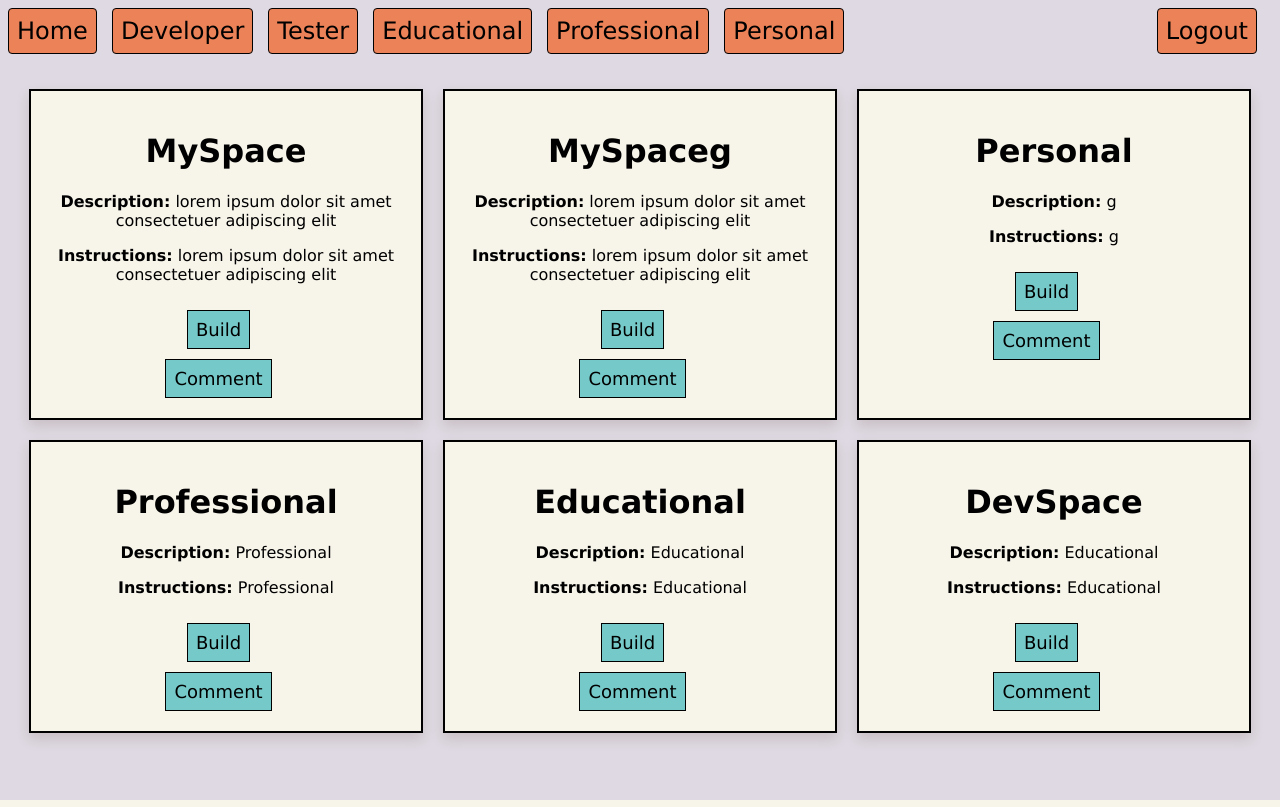
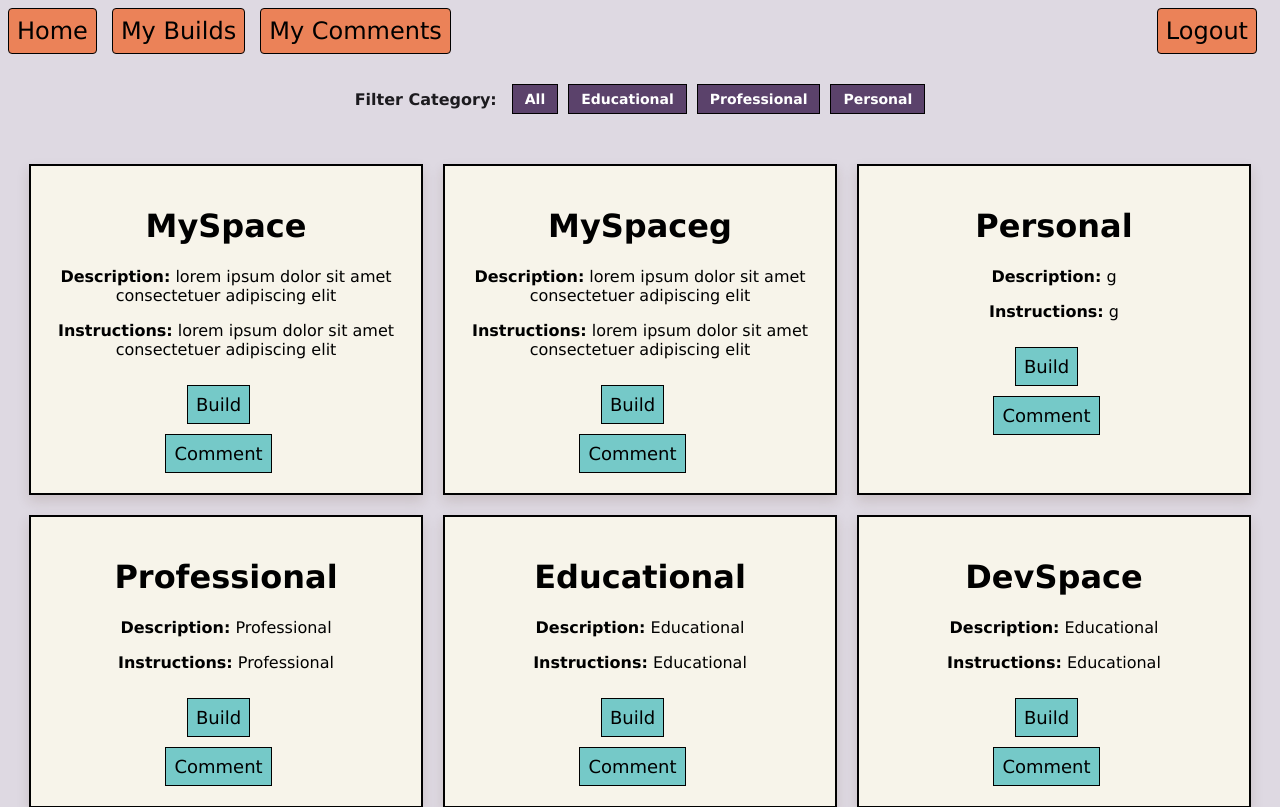
Before and after one commit to alessandrofiorella-adelphi/software-testing-devspace, a Flask app: page / in a window 1280 px wide. Shown: the top 807 px of the page. Run offline with Flask 3, Linux system fonts and the light colour scheme; a user stored in the database is signed in; data comes from the database, SQL or seed files in the repository.

Commit message:
Updated the styling of the filters on the homepage. Changed the "Developer" and "Tester" buttons to reflect their use as "My Builds" and "My Comments".

```diff
--- a/static/style.css
+++ b/static/style.css
@@ -50,6 +50,47 @@
 
 .navbar .active {
 	background: #C0B9DD;
+}
+
+/*
+*	Build Filter Layout Control System
+*/
+.filter-bar {
+    display: flex;
+    align-items: center;
+    justify-content: center;
+    margin: 20px auto;
+    padding: 10px;
+    width: fit-content;
+}
+
+.filter-label {
+    font-size: 16px;
+    font-weight: bold;
+    color: #1C1B1F;
+    margin-right: 15px;
+}
+
+.filter-tag {
+    padding: 6px 12px;
+    margin-right: 10px;
+    border: 1.5px solid black;
+    border-radius: 0;
+    text-decoration: none;
+    color: #FFFFFF;
+    font-size: 14px;
+    font-weight: bold;
+    background: #5B426B;
+    transition: background-color 0.2s ease;
+}
+
+.filter-tag:last-child {
+    margin-right: 0;
+}
+
+.filter-tag:hover {
+    background-color: #422F4E;
+    color: #FFFFFF;
 }
 
 /*
@@ -293,13 +334,20 @@
     white-space: nowrap;
 }
 
-
 /*
 *	Responsive Design
 */
 @media (max-width: 600px) {
   #gridContainer {
     grid-template-columns: 1fr;
+  }
+  .filter-bar {
+      flex-direction: column;
+      gap: 8px;
+  }
+  .filter-label {
+      margin-right: 0;
+      margin-bottom: 5px;
   }
 }
 
--- a/templates/dev.html
+++ b/templates/dev.html
@@ -9,6 +9,10 @@
 
 <div class="navbar">
     <a href="{{ url_for('home') }}">Home</a>
+    {% if current_user.is_dev %}
+    <a href="{{ url_for('dev') }}"> My Builds </a>
+    <a href="{{ url_for('tester') }}"> My Comments </a>
+    {% endif %}
 </div>
 <center>
     <button class="button" id="uploadBuildTriggerBtn"> Upload New Build </button>
--- a/templates/index.html
+++ b/templates/index.html
@@ -12,32 +12,28 @@
     {% endif %}
 </div>
 
-
 <div class="navbar">
     <a href="{{ url_for('home') }}">Home</a>
     {% if current_user.is_dev %}
-    <a href="{{ url_for('dev') }}"> Developer </a>
-    <a href="{{ url_for('tester') }}"> Tester </a>
-    {% else %}
-    <a href="{{ url_for('tester') }}"> Dashboard </a>
+    <a href="{{ url_for('dev') }}"> My Builds </a>
+    <a href="{{ url_for('tester') }}"> My Comments </a>
     {% endif %}
-    <a href="{{ url_for('educational') }}">Educational</a>
-    <a href="{{ url_for('professional') }}">Professional</a>
-    <a href="{{ url_for('personal') }}">Personal</a>
+</div>
+
+<div class="filter-bar" role="navigation" aria-label="Build Project Category Filters">
+    <span class="filter-label">Filter Category:</span>
+    <a href="{{ url_for('home') }}" class="filter-tag">All</a>
+    <a href="{{ url_for('educational') }}" class="filter-tag">Educational</a>
+    <a href="{{ url_for('professional') }}" class="filter-tag">Professional</a>
+    <a href="{{ url_for('personal') }}" class="filter-tag">Personal</a>
 </div>
 
 <center>
-    <!-- The "buildTable" is the container for all of a user's builds. -->
     <div id="buildTable" {% if not builds %} hidden {% endif %}>
     {% for build in builds %}
-        <!-- Each build is put in it's own styled "display container" -->
         <div id="build-{{ build.id }}" class="display-container">
-            <!-- Close Button (hidden until expanded) -->
             <button class="close-card-btn">&times;</button>
 
-            <!-- Main Content Display (unexpanded) -->
-            <!--   Maybe the instructions aren't needed in this view either? -->
-            <!--   That could be replaced by a counter indicating the number of pending comments for a particular build? -->
             <div class="display-container-main-content">
                 <h1>{{ build.name }}</h1>
                 <p><b>Description:</b> {{ build.description }}</p>
@@ -50,7 +46,6 @@
                 </form>
             </div>
 
-            <!-- Feedback (hidden until card expands) -->
             <div class="display-container-detailed-window">
                 <h2>Comments</h2>
                 <div class="feedback-column">
--- a/templates/tester.html
+++ b/templates/tester.html
@@ -9,6 +9,10 @@
 
 <div class="navbar">
     <a href="{{ url_for('home') }}">Home</a>
+    {% if current_user.is_dev %}
+    <a href="{{ url_for('dev') }}"> My Builds </a>
+    <a href="{{ url_for('tester') }}"> My Comments </a>
+    {% endif %}
 </div>
 
 <div class="main-accessible-wrapper">
```
